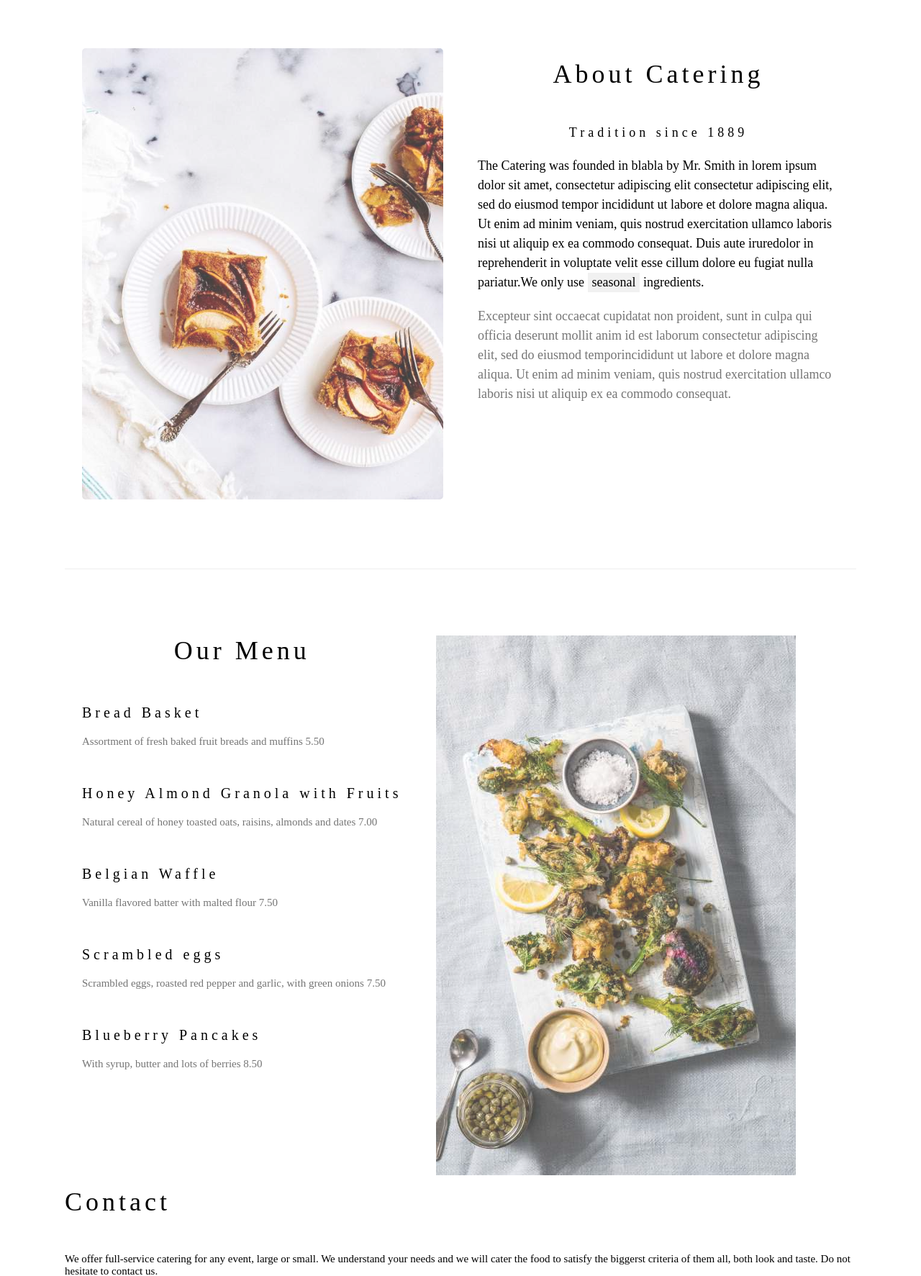
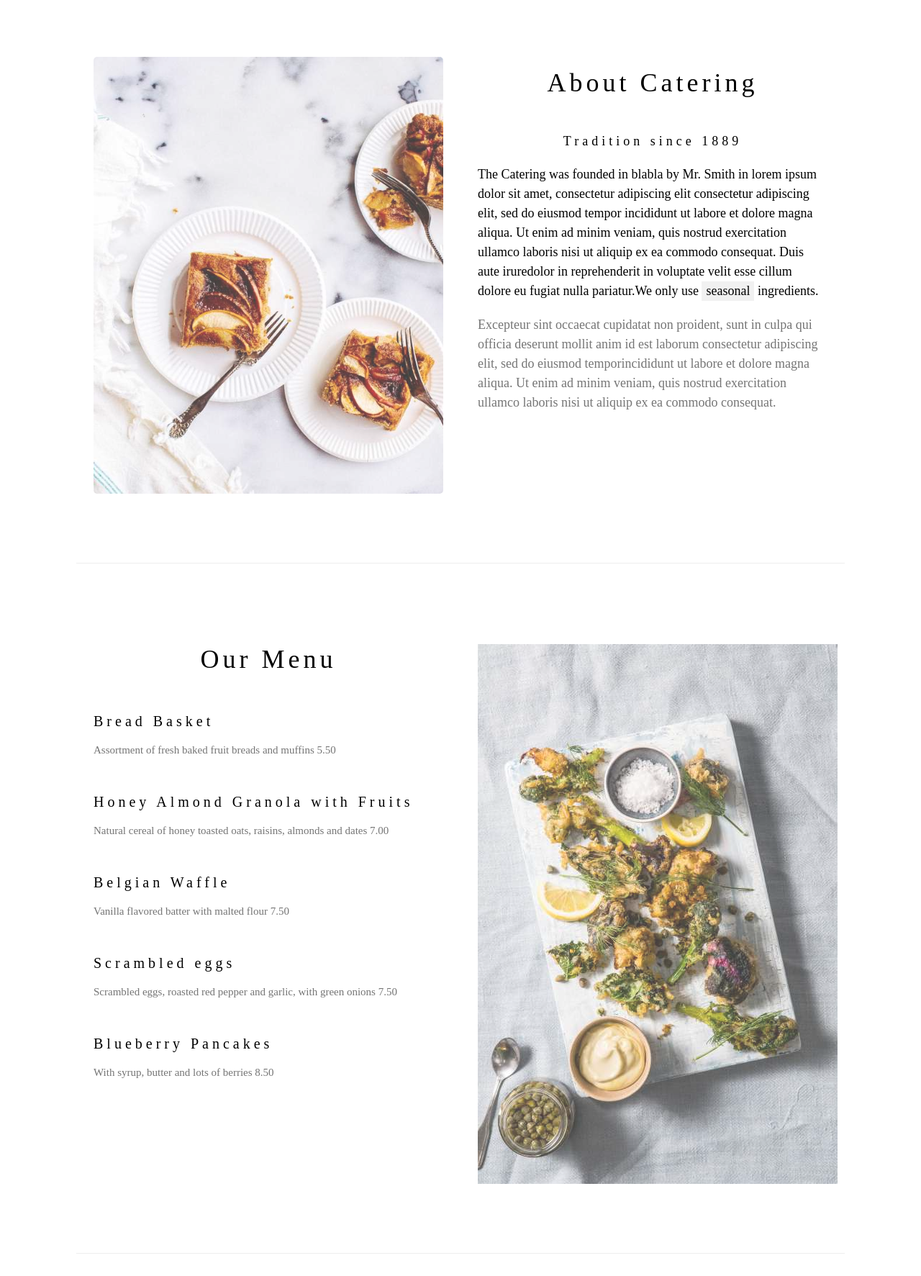
Before and after one commit to MD-Nasir301/Gourmet-au-Catering--Css-template, a plain HTML site: page index.html in a window 1280 px wide. Shown: the part 647-2420 px from the top of the page at 72% size. Drawn offline with Linux system fonts and the light colour scheme.

Commit message:
menu and section space set

```diff
--- a/index.html
+++ b/index.html
@@ -15,9 +15,9 @@
         </div>
         <div class="main-menu">
             <ul>
-                <li><a href="#">About</a></li>
-                <li><a href="#">Menu</a></li>
-                <li><a href="#">Contact</a></li>
+                <li><a href="#about">About</a></li>
+                <li><a href="#menu">Menu</a></li>
+                <li><a href="#contact">Contact</a></li>
             </ul>
         </div>
     </div>
@@ -33,7 +33,7 @@
     <!-- banner end -->
 
     <!-- about section start -->
-    <div class="about-area">
+    <div id="about">
         <div class="container">
             <div class="row">
                 <div class="width-half">
@@ -69,7 +69,7 @@
         <hr>
     </div>
     <!-- out-menu area start -->
-    <div class="our-menu-area">
+    <div id="menu">
         <div class="container">
             <div class="row">
                 <div class="width-half">
@@ -101,6 +101,10 @@
         </div>
     </div>
     <!-- out-menu section end -->
+
+    <div class="container">
+        <hr>
+    </div>
 
     <!-- contact section start -->
     <section id="contact">
--- a/style.css
+++ b/style.css
@@ -32,12 +32,13 @@ hr {
 .container {
     max-width: 1100px;
     margin: 0 auto;
+    padding: 0 16px;
 }
 .row {
     display: flex;
 }
 .width-half {
-    max-width: 49.9999%;
+    width: 49.9999%;
     padding: 12px 24px;
 }
 .color-gray {
@@ -87,7 +88,6 @@ hr {
 /* .banner */
 .banner-area {
     position: relative;
-    margin-bottom: 58px;
 }
 .banner-area img {
     width: 100%;
@@ -101,8 +101,9 @@ hr {
     opacity: .6;
 }
 /* about */
-.about-area {
+#about {
     margin-bottom: 80px;
+    padding-top: 70px;
 }
 .about-left img {
     width: 100%;
@@ -130,8 +131,10 @@ span.highlight {
 }
 
 /* our menu */
-.our-menu-area {
-    margin-top: 80px;
+#menu{
+    padding-top: 80px;
+    margin-bottom: 80px;
+
 }
 .our-menu-left h1 {
     text-align: center;
@@ -150,6 +153,9 @@ span.highlight {
     opacity: 0.75;
 }
 /* contact */
+#contact {
+    padding-top: 80px;
+}
 .contact-area h1 {
     margin-bottom: 50px;
 }
```
